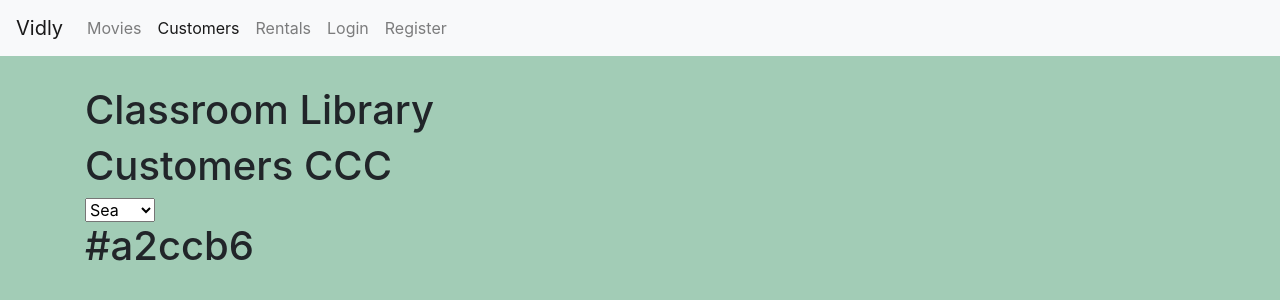
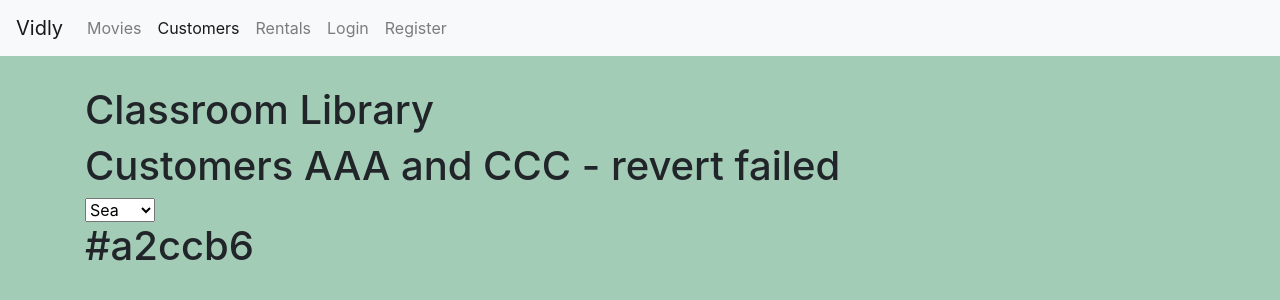
Before and after one commit to baboettcher/classroom-library, a React (Create React App) app: page /customers in a window 1280 px wide. Shown: the top 300 px of the page. Built offline with nearby package versions, Linux system fonts and the light colour scheme.

Commit message:
post-test after trying to revert to BBB

```diff
--- a/src/components/customers.jsx
+++ b/src/components/customers.jsx
@@ -2,7 +2,8 @@ import React from 'react';
 
 
 const Customers = () => {
-  return (<h1>Customers CCC</h1>);
+
+  return (<h1>Customers AAA and CCC - revert failed</h1>);
 }
 
 
```
